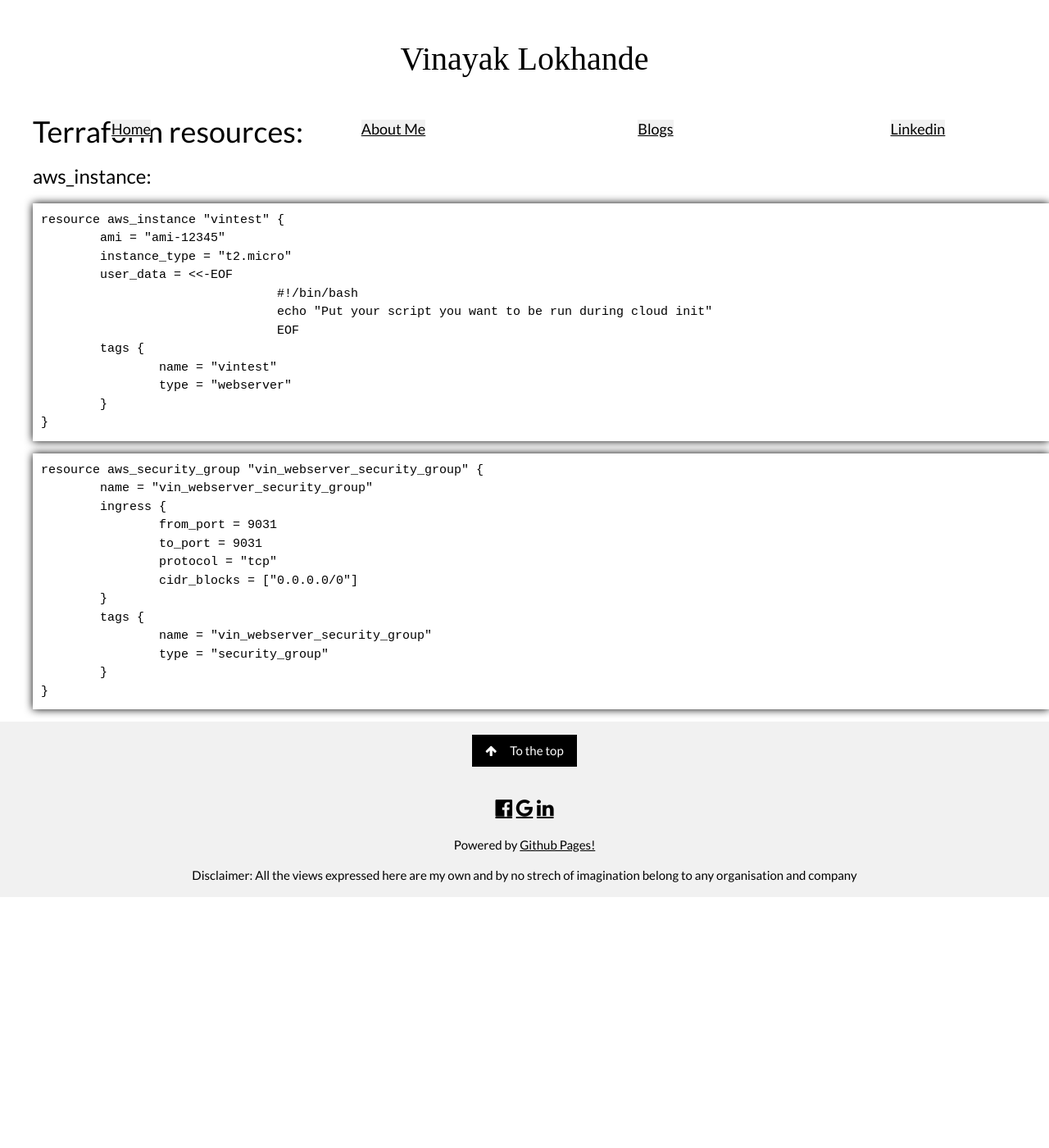
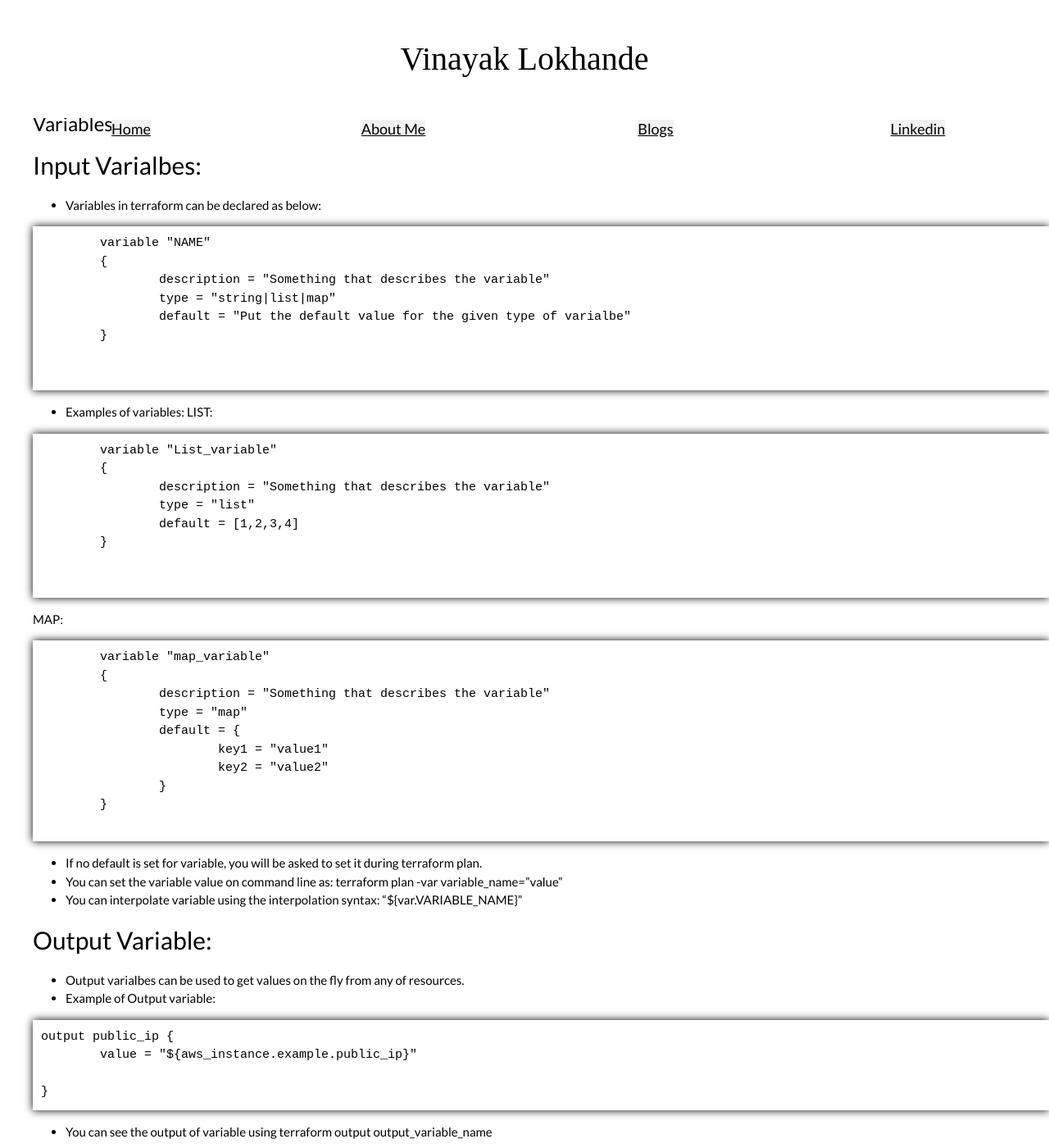
Before and after one commit to vinlok/vinlok.github.io, a Jekyll site: the page built from _posts/2017-02-25-Terraform-101.md, in a window 1280 px wide and 1400 px high, scrolled down 1126 px. Shown: the whole window at 82% size. Built offline with Jekyll 4.4.1, drawn with Linux system fonts in a browser that asks for light colours; before the commit the page ends 2220 px from its top, so only the background shows below that; some of the changed text lies outside the part shown.

Commit message:
terrafarm

```diff
--- a/_posts/2017-02-25-Terraform-101.md
+++ b/_posts/2017-02-25-Terraform-101.md
@@ -21,7 +21,9 @@ Terraform is written in go lang. Each OS will have its executable named "terrafo
 ### Resource:
 - Each provider has different resources it provides. Example, 'aws' provider has resources like security_group, instance.
 - Resources creation has below syntax:
-<pre>resource "PROVIDER_TYPE" "NAME" {
+
+<pre>
+resource "PROVIDER_TYPE" "NAME" {
 [VARIOUS CONFIGS]
  }
 
@@ -43,39 +45,61 @@ resource "aws_instance" "vinwebsrv001" {
 - Syntax for interpolation : "${things-to-interpolate}"
 - Interpolation can be used to lookup an attribute of another resource
 
+### Variables:
+## Input Varialbes:
+- Variables in terraform can be declared as below:
+<pre>
+	variable "NAME"
+ 	{
+ 		description = "Something that describes the variable"
+ 		type = "string|list|map"
+ 		default = "Put the default value for the given type of varialbe"
+	}
 
+ </pre>
+- Examples of variables:
+LIST:
+<pre>
+	variable "List_variable"
+ 	{
+ 		description = "Something that describes the variable"
+ 		type = "list"
+ 		default = [1,2,3,4]
+	}
 
+ </pre>
 
-# Terraform resources:
+MAP:
+<pre>
+	variable "map_variable"
+ 	{
+ 		description = "Something that describes the variable"
+ 		type = "map"
+ 		default = {
+ 			key1 = "value1"
+ 			key2 = "value2"
+ 		}
+	}
+ </pre>
 
-### aws_instance:
+- If no default is set for variable, you will be asked to set it during terraform plan.
+- You can set the variable value on command line as: terraform plan -var variable_name="value"
+- You can interpolate variable using the interpolation syntax: "${var.VARIABLE_NAME}"
+
+## Output Variable:
+- Output varialbes can be used to get values on the fly from any of resources.
+- Example of Output variable:
 <pre>
-resource aws_instance "vintest" {
-	ami = "ami-12345"
-	instance_type = "t2.micro"
-	user_data = <<-EOF
-				#!/bin/bash
-				echo "Put your script you want to be run during cloud init"
-				EOF
-	tags {
-		name = "vintest"
-		type = "webserver"
-	}
+output public_ip {
+	value = "${aws_instance.example.public_ip}"
+
 }
 </pre>
+- You can see the output of variable using terraform output output_variable_name
 
-<pre>
-resource aws_security_group "vin_webserver_security_group" {
-	name = "vin_webserver_security_group"
-	ingress {
-		from_port = 9031
-		to_port = 9031
-		protocol = "tcp"
-		cidr_blocks = ["0.0.0.0/0"]
-	}
-	tags {
-		name = "vin_webserver_security_group"
-		type = "security_group"
-	}
-}
-</pre>>
+## Data Source:
+- A data source represents a piece of read-only information that is fetched from the provider every time you run Terraform.
+- It uses the providers API (AWS API) to query the data
+- Syntax is : "${data.TYPE.NAME.ATTRIBUTE}"
+
+## Terraform State:
```
Also changed, not shown: _posts/2017-02-25-Terraform-resources.md (added, +104 -0 lines).
